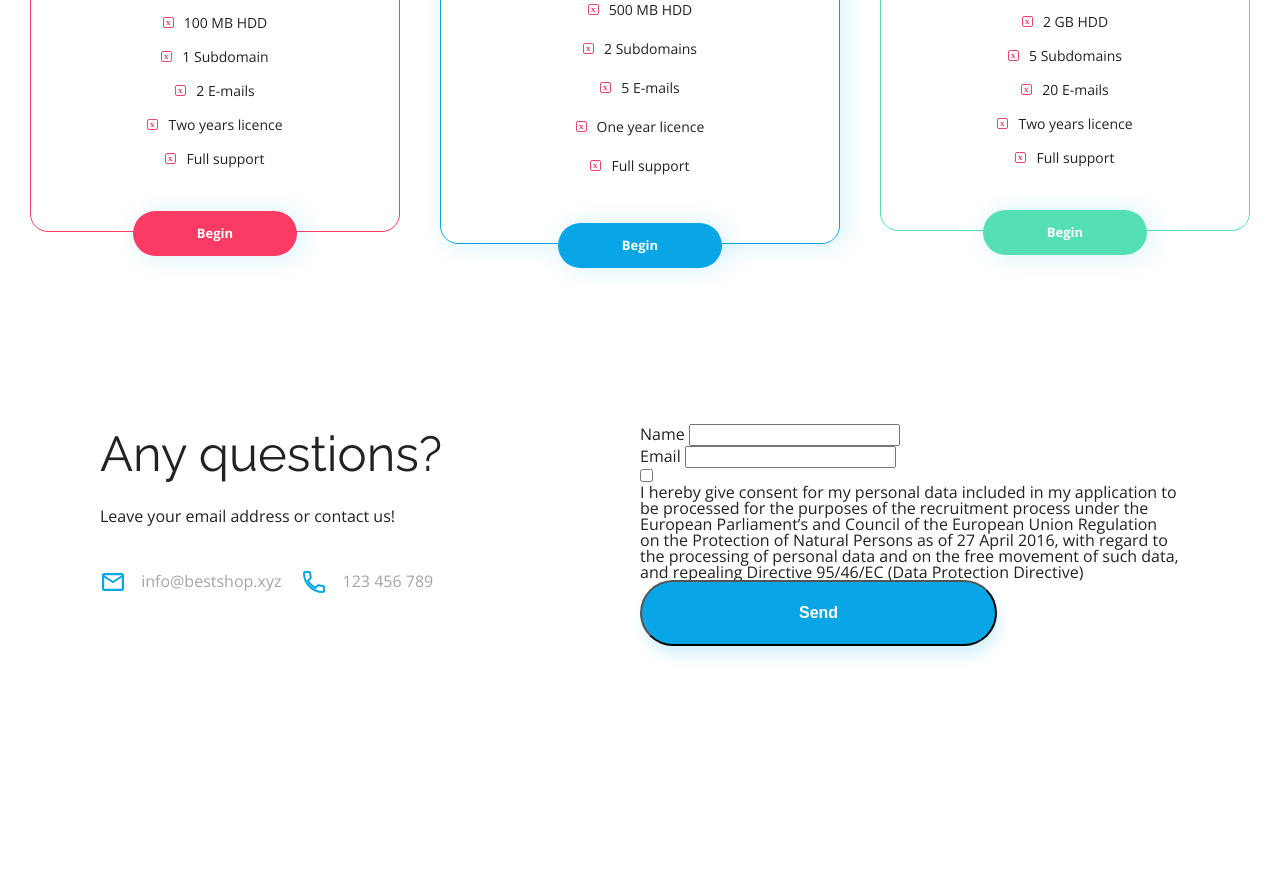
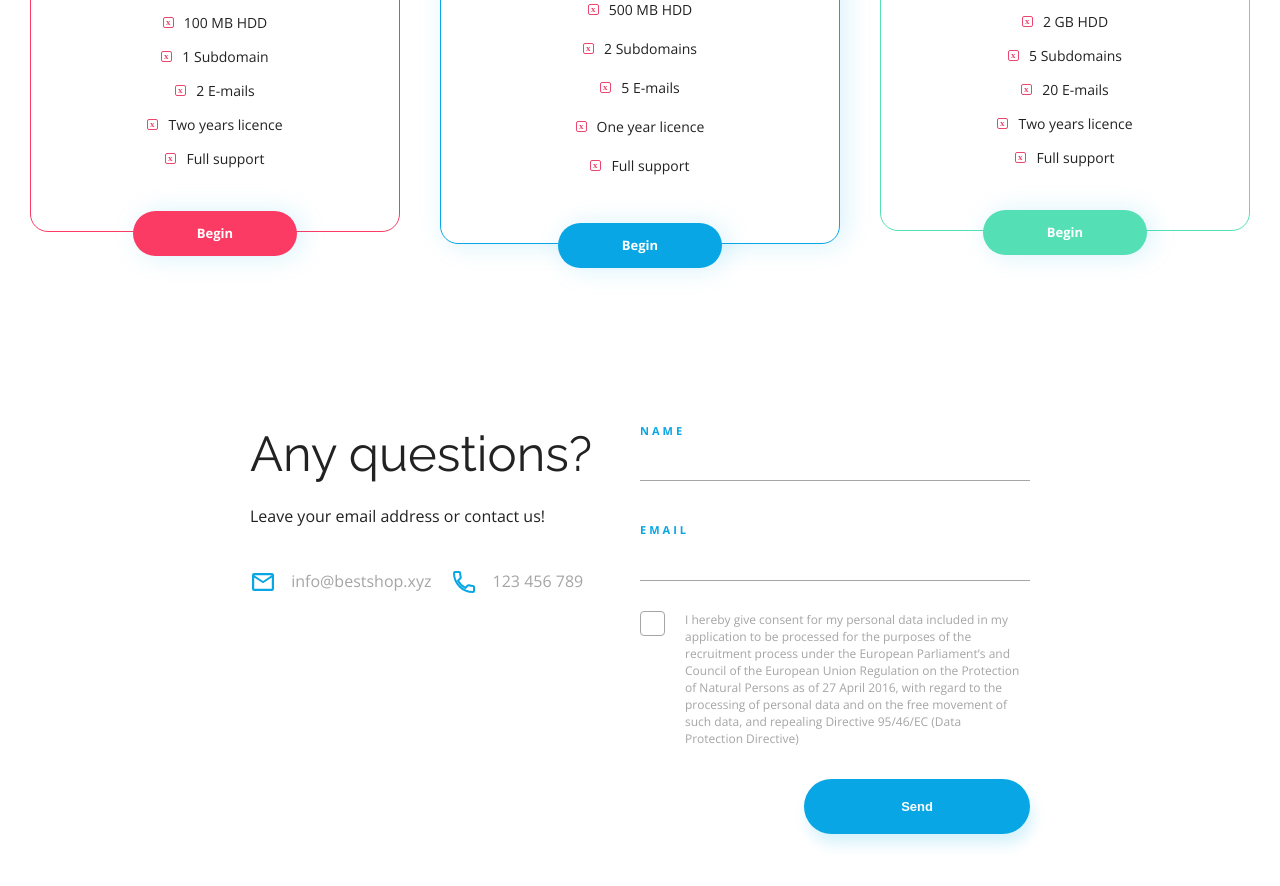
Before and after one commit to marektro/BestShop, a plain HTML site: page index.html in a window 1280 px wide. Shown: the part 3191-4077 px from the top of the page. Before the commit the page ends 3937 px from the top, so only its background shows below. Drawn offline with nearby package versions, Linux system fonts and the light colour scheme.

Commit message:
finished styling of contact section

```diff
--- a/css/style.css
+++ b/css/style.css
@@ -469,7 +469,7 @@ h2 {
 }
 
 .contact {
-    padding: 80px 100px 100px;
+    padding: 80px 250px 250px;
     display: flex;
     justify-content: center;
 }
@@ -506,3 +506,87 @@ h2 {
 .contact-details-item img {
     margin-right: 10px;
 }
+
+.contact-form {
+    display: flex;
+    flex-direction: column;
+}
+
+.form-field {
+    display: flex;
+    flex-direction: column;
+}
+
+.form-field:first-of-type {
+    margin-bottom: 42px;
+}
+
+.form-label {
+    font-size: 0.69rem;
+    font-weight: bold;
+    line-height: 0.9rem;
+    text-transform: uppercase;
+    color: var(--color-primary);
+    letter-spacing: 3px;
+}
+
+.form-input {
+    border: none;
+    border-bottom: 1px solid var(--color-grey);
+    background: transparent;
+    line-height: 2.625;
+}
+
+.form-consent {
+    margin-top: 30px;
+}
+
+.form-checkbox {
+    display: block;
+    position: relative;
+    padding-left: 35px;
+    margin-bottom: 12px;
+    cursor: pointer;
+    font-size: 1.375rem;
+}
+
+.form-checkbox input {
+    position: absolute;
+    opacity: 0;
+    cursor: pointer;
+    height: 0;
+    width: 0;
+}
+
+.form-checkbox .checkbox {
+    position: absolute;
+    top: 0;
+    left: 0;
+    height: 25px;
+    width: 25px;
+    background: var(--color-white);
+    border: 1px solid var(--color-grey);
+    border-radius: 4px;
+}
+
+.form-checkbox input:checked ~ .checkbox {
+    background: url(/assets/Checkmark.svg);
+    background-position: center;
+    background-size: 50%;
+    background-repeat: no-repeat;
+}
+
+.form-checkbox .form-consent-text {
+    font-size: 0.75rem;
+    line-height: 17px;
+    margin: 0 10px;
+    color: var(--color-grey);
+}
+
+.contact-form .button {
+    border: none;
+    font-size: 00.8125rem;
+    padding: 20px 97px;
+    align-self: flex-end;
+    margin-top: 20px;
+}
```
